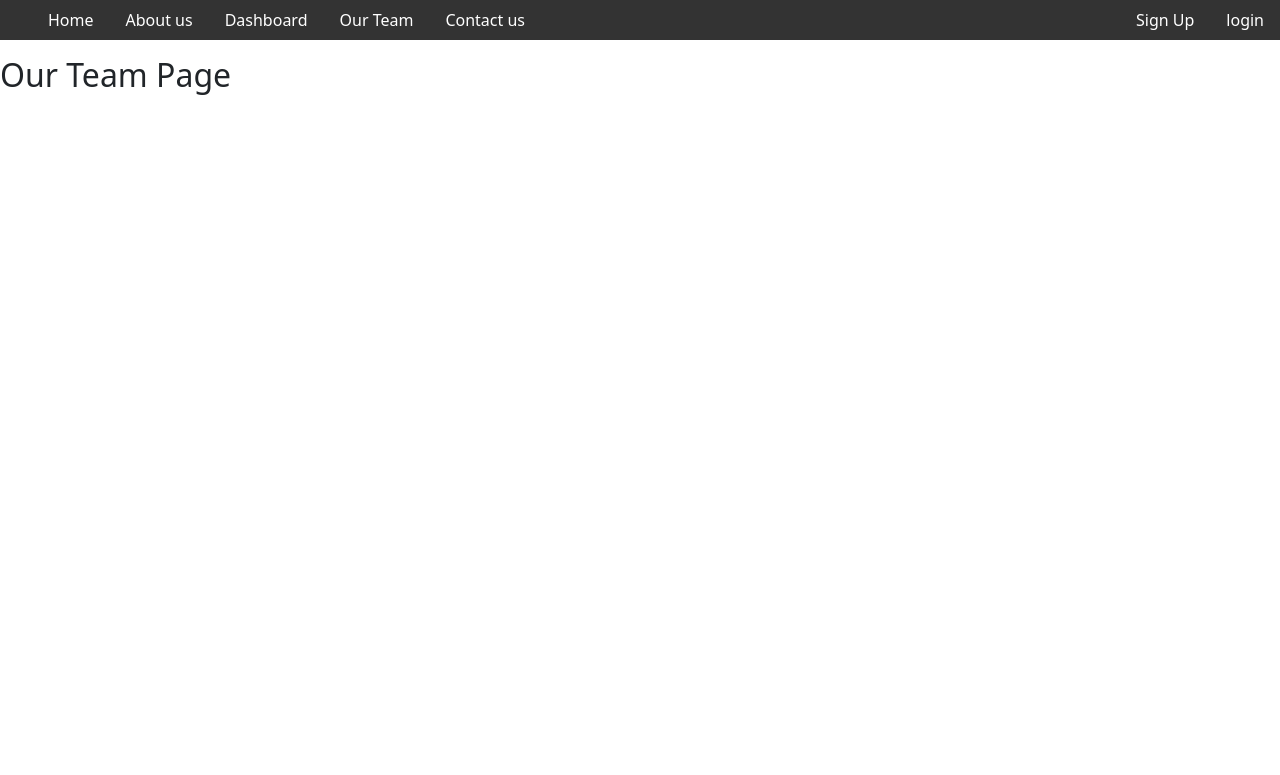
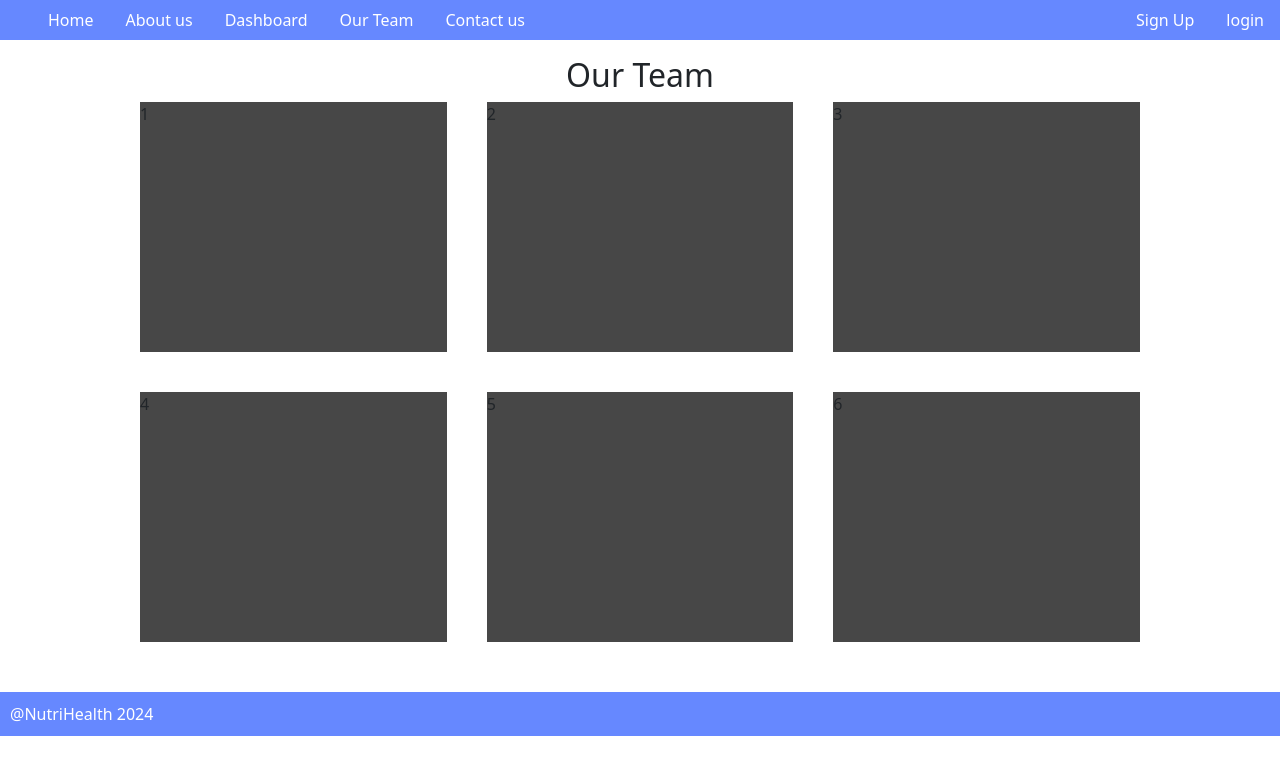
Before and after one commit to CalebKing848/NutriHealth, a Django app: page /team in a window 1280 px wide. Shown: the top 775 px of the page. Run offline with Django 5.2, Linux system fonts and the light colour scheme; some libraries are stand-ins or nearby versions.

Commit message:
created baisc layout

```diff
--- a/NutriHealth/NutritionApp/static/css/style.css
+++ b/NutriHealth/NutritionApp/static/css/style.css
@@ -1,6 +1,10 @@
 * {
   margin: 0px;
   padding: 0px;
+}
+
+.page-heading {
+  text-align: center;
 }
 
 .registration-container {
@@ -13,16 +17,16 @@
   margin: 0px auto 0px auto;
 }
 
+nav {
+  background-color: #68f;
+}
+
 
 ul {
   list-style-type: none;
   margin: 0;
   padding: 0;
   overflow: hidden;
-  }
-
-.nav-color {
-  background-color: #333;
 }
 
 li {
@@ -57,3 +61,43 @@ ul {
   background: none;
   border: none;
 }
+
+.about-container {
+  display: flex;
+  justify-content: center;
+}
+
+.about-items {
+  display: grid;
+  grid-template-columns: 1fr 1fr;
+  width: 1200px;
+  gap: 15px;
+}
+
+.about-items div {
+  background-color: #474747;
+}
+
+.team-container {
+  display: flex;
+  justify-content: center;
+}
+
+.team-member{
+  display: grid;
+  grid-template-columns: 1fr 1fr 1fr;
+  width: 1000px;
+  gap: 40px;
+}
+
+.team-member div {
+  background-color: #474747;
+  height: 250px;
+}
+
+footer {
+  background-color: #68f;
+  padding: 10px;
+  color: #fff;
+  margin-top: 50px;
+}
--- a/NutriHealth/NutritionApp/templates/main/base.html
+++ b/NutriHealth/NutritionApp/templates/main/base.html
@@ -12,8 +12,8 @@
 
 <body>
 
-
-    <ul class="nav-color">
+<nav>
+    <ul>
 
         <li><a class="nav-link px-3" href="{% url 'home' %}">Home</a></li>
         <li><a class="nav-link px-3" href="{% url 'about' %}">About us</a></li>
@@ -48,10 +48,15 @@
             {% endif %}
         </div>
     </ul>
+</nav>
 
     {% block content %}
     {% endblock %}
 
+<footer>
+    @NutriHealth 2024
+</footer>
+
 </body>
 
 </html>
--- a/NutriHealth/NutritionApp/templates/main/team.html
+++ b/NutriHealth/NutritionApp/templates/main/team.html
@@ -1,6 +1,19 @@
 {% extends 'main/base.html' %}
 {% block content %} <!-- Start of Block Content -->
 
-<h2>Our Team Page</h2>
+<h2 class="page-heading">Our Team</h2>
+
+<div class="team-container">
+    <div class="team-member">
+        <div class="team-member-one">1</div>
+        <div class="team-member-two">2</div>
+        <div class="team-member-three">3</div>
+        <div class="team-member-four">4</div>
+        <div class="team-member-five">5</div>
+        <div class="team-member-six">6</div>
+    </div>
+</div>
+
+
 
 {% endblock  %} <!-- End of Block Content -->
```
Also changed, not shown: NutriHealth/NutritionApp/templates/main/about.html (+13 -1 lines), NutriHealth/db.sqlite3. Lines whose indentation alone changed are shown as unchanged.
